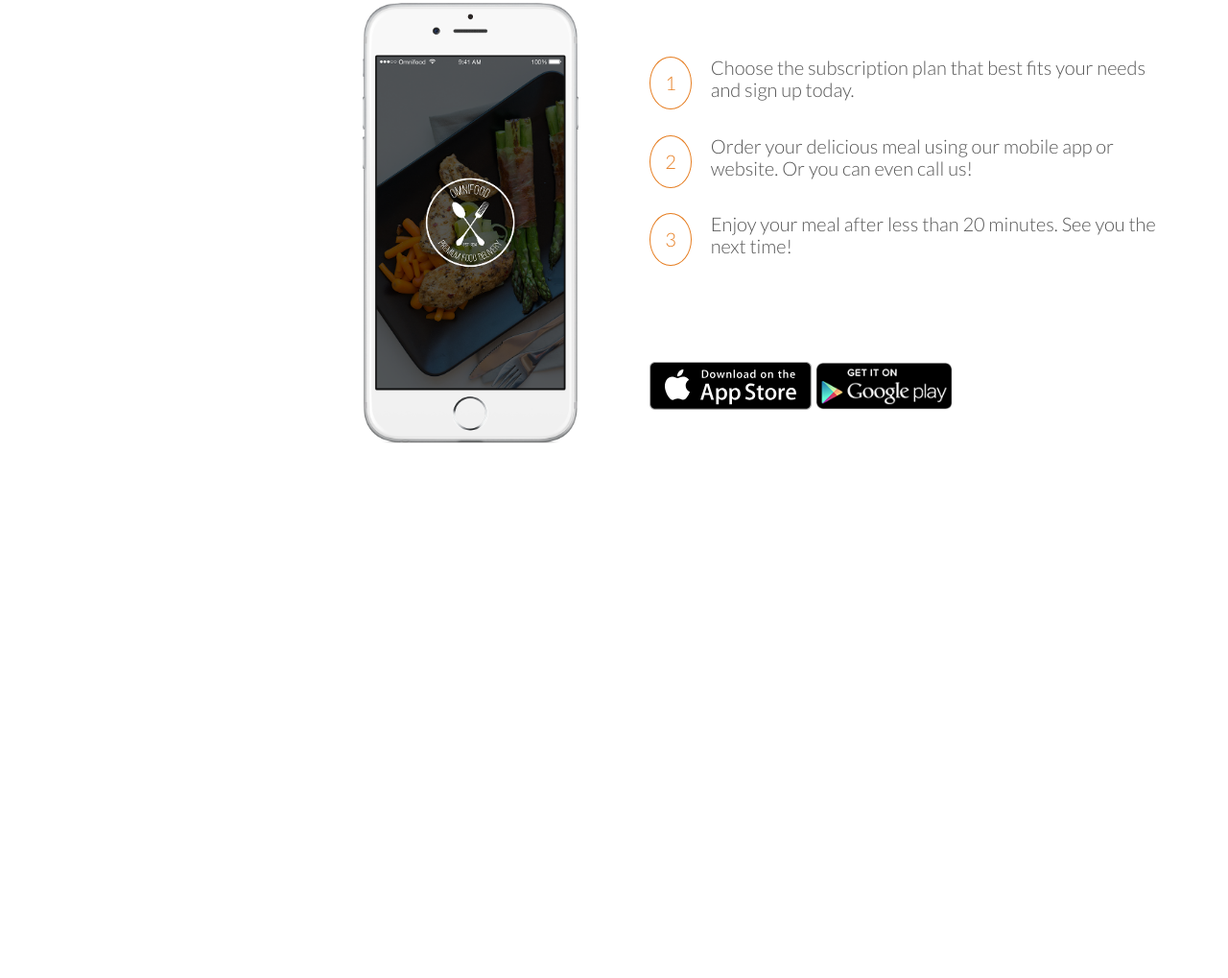
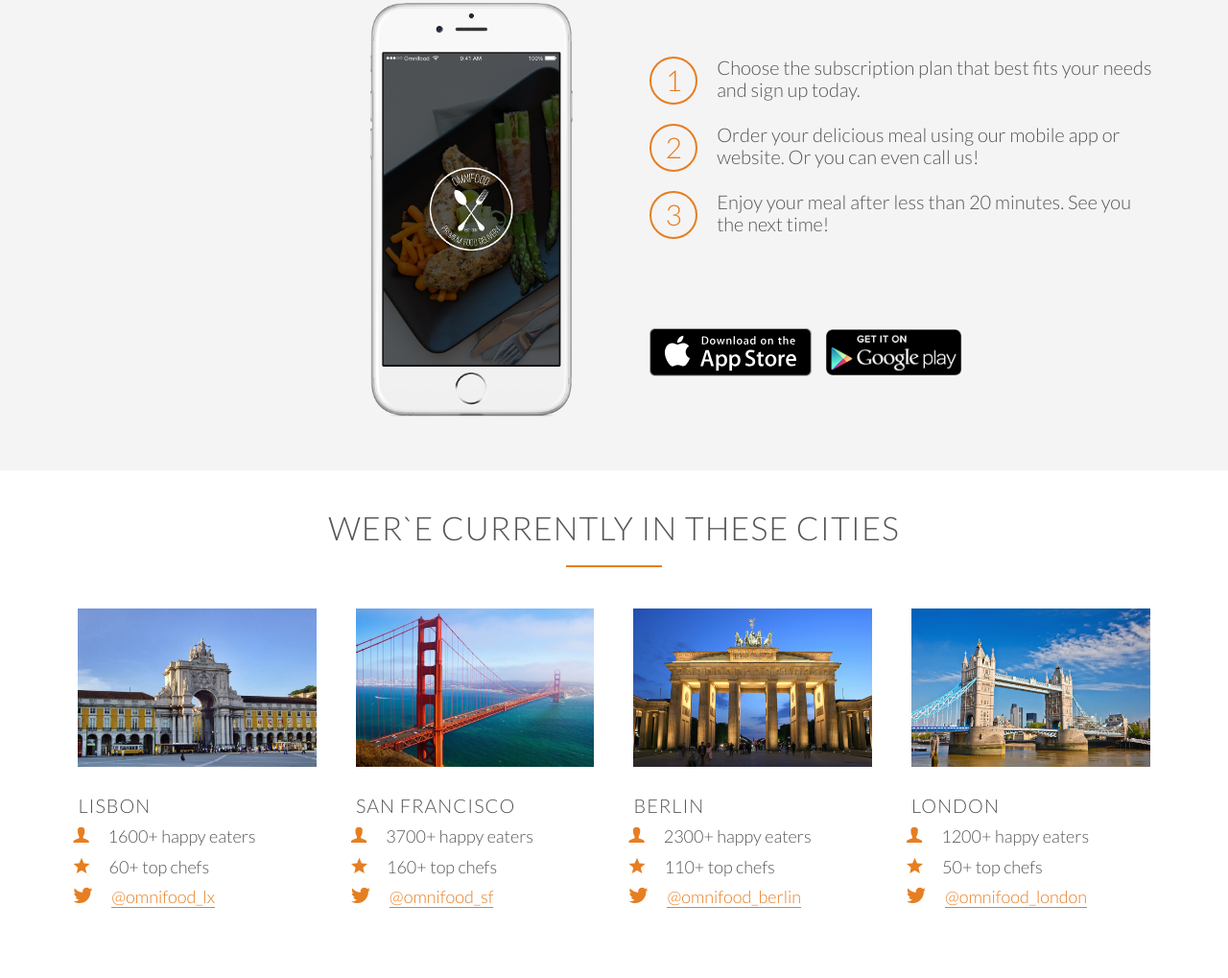
Before and after one commit to saarziv/omnifood-project, a plain HTML site: page index.html in a window 1280 px wide. Shown: the part 2008-3027 px from the top of the page at 96% size. Before the commit the page ends 2526 px from the top, so only its background shows below. Drawn offline with Linux system fonts and the light colour scheme; files whose address does not match are found by name.

Commit message:
done cities part 2

```diff
--- a/index.html
+++ b/index.html
@@ -111,35 +111,88 @@
                 <h2>How it works &mdash; simple as 1,2,3</h2>
             </div>
             <div class="row">
-                   <div class="col span-1-of-2">
+                   <div class="col span-1-of-2 steps-box">
                         <img src="resources/css/img/app-iPhone.png" alt="iphone image of omnifood." class="iphone" />
                    </div>
-                    <div class="col span-1-of-2">
-                        <ul class="steps">
-                            <li class="clear-fix">
-                                <span class="number">1</span>Choose the subscription plan that best fits your needs and sign up today.
-                            </li><li class="clear-fix">
-                               <span class="number clear-fix">2</span>
-                                Order your delicious meal using our mobile app or website. Or you can even call us!
-                            </li><li class="clear-fix">
-                               <span class="number clear-fix">3</span>
-                                Enjoy your meal after less than 20 minutes. See you the next time!
-                            </li>
-                        </ul>
+                    <div class="col span-1-of-2 steps-box">
+                        <div class="steps">
+                            <div class="work-step">
+                                <div class="number">1</div>
+                                <p>Choose the subscription plan that best fits your needs and sign up today.</p>
+                            </div>
+                            <div class="work-step">
+                               <div class="number">2</div>
+                                <p>Order your delicious meal using our mobile app or website. Or you can even call us!</p>
+                            </div>
+                            <div class="work-step">
+                               <div class="number">3</div>
+                                <p>Enjoy your meal after less than 20 minutes. See you the next time!</p>
+                            </div>
+                        </div>
                         <div class="smart-phone-downloads">
-                            <img src="resources/css/img/download-app.svg" alt="Download Iphone" class="iphone-appstore">
-                            <img src="resources/css/img/download-app-android.png" alt="Download android" class="android-google-play">
+                            <a href="#"><img src="resources/css/img/download-app.svg" alt="Download Iphone" class="iphone-appstore"></a>
+                            <a href="#"><img src="resources/css/img/download-app-android.png" alt="Download android" class="android-google-play"></a>
                         </div>
                     </div>
                     <div class="clear-fix"></div>
 
                </div>
         </section>
-
+        <section class="cities-section">
+            <div class="row">
+                <h2>Wer`e currently in these cities</h2>
+            </div>
+            <div class="row">
+                <div class="col span-1-of-4 box">
+                    <img src="resources/css/img/lisbon-3.jpg" alt="image of lisbon city." class="city-img">
+                    <h3>Lisbon</h3>
+                    <p><i class="ion-person cities-logo"></i>1600+ happy eaters</p>
+                    <p><i class="ion-android-star cities-logo"></i>60+ top chefs</p>
+                    <i class="ion-social-twitter cities-logo"></i><a href="#" class="cities-link">@omnifood_lx</a>
+                </div>
+                <div class="col span-1-of-4 box">
+                    <img src="resources/css/img/san-francisco.jpg" alt="image of San Francisco City." class="city-img">
+                    <h3>San Francisco</h3>
+                    <p><i class="ion-person cities-logo"></i>3700+ happy eaters</p>
+                    <p><i class="ion-android-star cities-logo"></i>160+ top chefs</p>
+                    <i class="ion-social-twitter cities-logo"></i><a href="#" class="cities-link">@omnifood_sf</a>
+                </div>
+                <div class="col span-1-of-4 box">
+                    <img src="resources/css/img/berlin.jpg" alt="image of Berlin City." class="city-img">
+                    <h3>Berlin</h3>
+                    <p><i class="ion-person cities-logo"></i>2300+ happy eaters</p>
+                    <p><i class="ion-android-star cities-logo"></i>110+ top chefs</p>
+                    <i class="ion-social-twitter cities-logo"></i><a href="#" class="cities-link">@omnifood_berlin</a>
+                </div>
+                <div class="col span-1-of-4 box">
+                    <img src="resources/css/img/london.jpg" alt="image of London City." class="city-img">
+                    <h3>London</h3>
+                    <p><i class="ion-person cities-logo"></i>1200+ happy eaters</p>
+                    <p><i class="ion-android-star cities-logo"></i>50+ top chefs</p>
+                    <i class="ion-social-twitter cities-logo"></i><a href="#" class="cities-link">@omnifood_london</a>
+                </div>
+            </div>
+        </section>
     </body>
 </html>
 <!--
-1. Choose the subscription plan that best fits your needs and sign up today.
-2. Order your delicious meal using our mobile app or website. Or you can even call us!
-3. Enjoy your meal after less than 20 minutes. See you the next time!
+1600+ happy eaters
+60+ top chefs
+@omnifood_lx
+
+San Francisco
+3700+ happy eaters
+160+ top chefs
+@omnifood_sf
+
+Berlin
+2300+ happy eaters
+110+ top chefs
+@omnifood_berlin
+
+London
+1200+ happy eaters
+50+ top chefs
+@omnifood_london
+
 -->
--- a/resources/css/style.css
+++ b/resources/css/style.css
@@ -255,18 +255,86 @@ How it works
 ------------------------------------------------------------
 */
 
-.steps li {
-    margin-bottom: 5%;
+.how-it-works {
+    background-color: #f4f4f4;
 }
 .steps {
-    list-style:none;
     display: inline-block;
     margin-left: 5%;
-    margin-top: 10%
+    margin-top: 10%;
+
 }
 .how-it-works .row:last-child {
     margin-top: 30px;
 }
+
+.iphone {
+    width:40%;
+}
+.steps-box:first-child {
+    text-align: right;
+    padding-right: 3%;
+}
+.work-step {
+    display: inline-block;
+    margin-bottom: 20px;
+}
+
+.number {
+    color: #e67e22;
+    border: 2px solid #e67e22;
+    padding: 15px;
+    font-size: 150%;
+    text-align: center;
+    height: 50px;
+    width: 50px;
+    padding: 5px;
+    border-radius: 50%;
+    margin-right: 20px;
+    display: inline-block;
+    float: left;
+
+}
+/*
+------------------------------------------------------------
+CITIES
+------------------------------------------------------------
+*/
+
+.city-img {
+    width: 100%;
+    height: auto;
+    margin-bottom: 15px;
+
+}
+.cities-logo {
+/*    display: inline-block;*/
+    color: #e67e22;
+    display: inline-block;
+    font-size: 120%;
+    margin:-5px;
+    margin-right: 20px;
+    margin-bottom: 10px;
+    text-align: center;
+}
+.cities-link:link,
+.cities-link:visited {
+    text-decoration: none;
+    border-bottom: 1px solid #e67e22;
+    color: #e67e22;
+    transition: border-bottom 0.2s, color 0.2s;
+}
+.cities-link:hover,
+.cities-link:active {
+    border-bottom: 1px solid #555;
+    color: #555;
+}
+
+.city {
+    margin-left: 1000px;
+
+}
+
 
 /*
 ------------------------------------------------------------
@@ -302,29 +370,6 @@ LOGO
 
 }
 
-
-
-
-
-.iphone {
-    width:40%;
-/*    float:right;*/
-    margin-left:55%
-}
-
-
-.number {
-    color: #e67e22;
-    border: 1px solid #e67e22;
-    padding: 15px;
-    text-align: center;
-    border-radius: 50%;
-    margin-right: 20px;
-    display: inline-block;
-    float: left;
-
-}
-
 .smart-phone-downloads {
     margin-top:13%;
     margin-left: 5%;
@@ -337,5 +382,11 @@ LOGO
 }
 
 .iphone-appstore {
-    height: 50px
+    height: 50px;
+    width: auto;
+    margin-right: 10px;
 }
+
+.steps-box {
+    text-align:
+}
```
Also changed, not shown: 1 other file.
